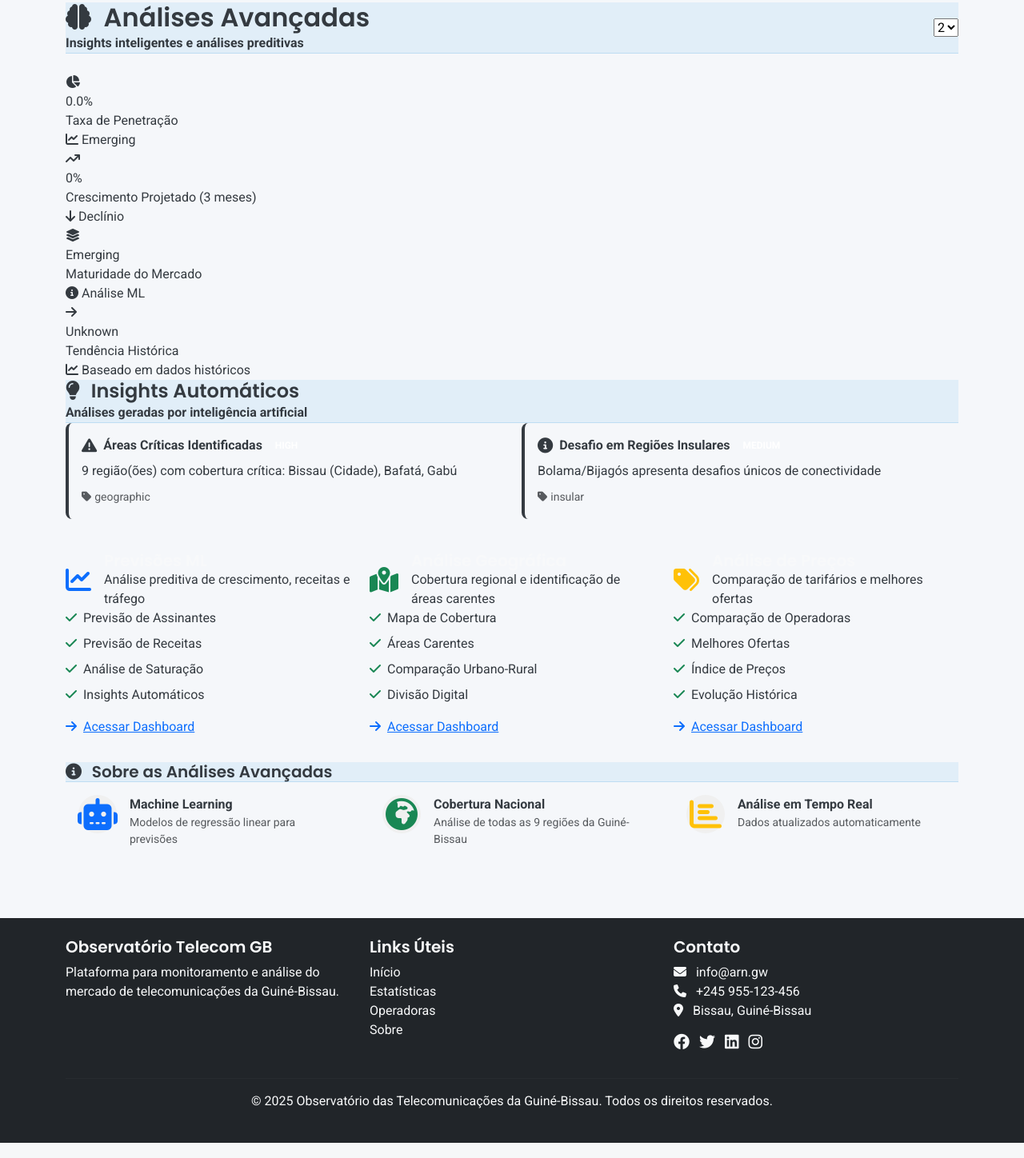
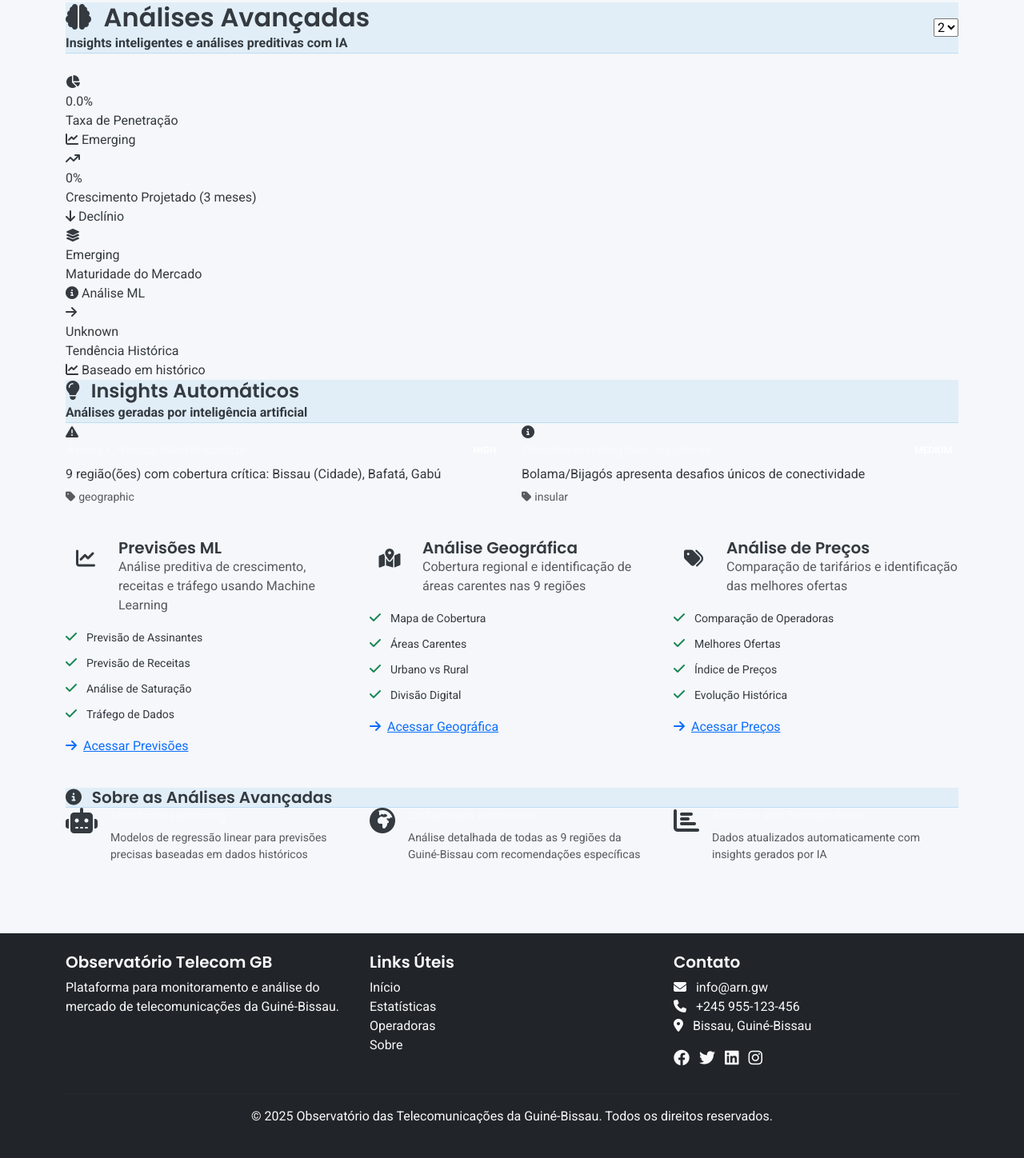
Before and after one commit to atchutchi/observatorio-arn, a Django app: page /dashboard/advanced/ in a window 1280 px wide. Shown: the part 379-1827 px from the top of the page at 80% size. Run offline with Django 3.2, Linux system fonts and the light colour scheme; the visitor is signed in with stand-in values (Sample User, id 1); data that the repository does not hold is empty.

Commit message:
fix: Melhorar layout do dashboard consolidado de analises avancadas
- Simplificar estrutura do template
- Usar row/col padrao do Bootstrap
- Remover dashboard-widgets que estava causando problemas
- Adicionar icones de feature mais visiveis
- Melhorar espacamento e organizacao
- Cards de acesso rapido em grid 3 colunas
- Manter consistencia com estilo Binance
- Animacoes suaves ao carregar

```diff
--- a/dashboard/templates/dashboard/advanced/dashboard.html
+++ b/dashboard/templates/dashboard/advanced/dashboard.html
@@ -12,9 +12,9 @@
                 <i class="fas fa-brain me-2"></i>
                 Análises Avançadas
             </h2>
-            <p class="card-subtitle">Insights inteligentes e análises preditivas</p>
+            <p class="card-subtitle">Insights inteligentes e análises preditivas com IA</p>
         </div>
-        <div class="dashboard-filter-group">
+        <div class="form-group mb-0">
             <select name="year" class="form-select-questionario dashboard-filter" onchange="window.location.href='?year='+this.value">
                 {% for y in "2021 2022 2023 2024 2025"|make_list %}
                     <option value="{{ y }}" {% if y|add:0 == year %}selected{% endif %}>{{ y }}</option>
@@ -72,7 +72,7 @@
         <div class="kpi-label">Tendência Histórica</div>
         <div class="kpi-change {% if kpis.trend == 'growing' %}positive{% elif kpis.trend == 'declining' %}negative{% else %}neutral{% endif %}">
             <i class="fas fa-chart-line"></i>
-            Baseado em dados históricos
+            Baseado em histórico
         </div>
     </div>
 </div>
@@ -91,16 +91,20 @@
         <div class="row">
             {% for insight in insights %}
             <div class="col-md-6 mb-3">
-                <div class="alert-card alert-{{ insight.type }}">
-                    <div class="alert-header">
+                <div class="platform-alert platform-alert-{% if insight.type == 'positive' %}success{% elif insight.type == 'warning' %}warning{% else %}info{% endif %}">
+                    <div class="alert-icon">
                         <i class="fas fa-{% if insight.type == 'positive' %}check-circle{% elif insight.type == 'warning' %}exclamation-triangle{% else %}info-circle{% endif %}"></i>
-                        <strong>{{ insight.title }}</strong>
-                        <span class="badge badge-{{ insight.priority }}">{{ insight.priority|upper }}</span>
                     </div>
-                    <p class="mb-2">{{ insight.message }}</p>
-                    <small class="text-muted">
-                        <i class="fas fa-tag me-1"></i>{{ insight.category }}
-                    </small>
+                    <div class="alert-content">
+                        <div class="d-flex justify-content-between align-items-center mb-2">
+                            <h6 class="alert-title mb-0">{{ insight.title }}</h6>
+                            <span class="badge badge-{{ insight.priority }}">{{ insight.priority|upper }}</span>
+                        </div>
+                        <p class="alert-message mb-1">{{ insight.message }}</p>
+                        <small class="text-muted">
+                            <i class="fas fa-tag me-1"></i>{{ insight.category }}
+                        </small>
+                    </div>
                 </div>
             </div>
             {% endfor %}
@@ -108,87 +112,138 @@
     </div>
 </div>
 {% else %}
-<div class="platform-card mb-4">
-    <div class="card-body text-center">
-        <i class="fas fa-info-circle fa-3x text-muted mb-3"></i>
-        <p class="text-muted">Nenhum insight disponível no momento. Mais dados são necessários para gerar análises.</p>
+<div class="platform-alert platform-alert-info mb-4">
+    <div class="alert-icon">
+        <i class="fas fa-info-circle"></i>
+    </div>
+    <div class="alert-content">
+        <h6 class="alert-title">Sem Insights Disponíveis</h6>
+        <p class="alert-message mb-0">Mais dados são necessários para gerar análises automáticas.</p>
     </div>
 </div>
 {% endif %}
 
-<!-- Links Rápidos para Análises Específicas -->
-<div class="dashboard-widgets">
-    <div class="widget-card">
-        <div class="widget-header">
-            <div class="d-flex align-items-center">
-                <i class="fas fa-chart-line fa-2x text-primary me-3"></i>
-                <div>
-                    <h5 class="widget-title mb-0">Previsões ML</h5>
-                    <p class="widget-subtitle mb-0">Análise preditiva de crescimento, receitas e tráfego</p>
+<!-- Acesso Rápido aos Dashboards -->
+<div class="row mb-4">
+    <div class="col-lg-4 mb-3">
+        <div class="platform-card h-100">
+            <div class="card-body">
+                <div class="d-flex align-items-start mb-3">
+                    <div class="feature-icon me-3">
+                        <i class="fas fa-chart-line"></i>
+                    </div>
+                    <div class="flex-grow-1">
+                        <h5 class="card-title">Previsões ML</h5>
+                        <p class="card-text text-muted">
+                            Análise preditiva de crescimento, receitas e tráfego usando Machine Learning
+                        </p>
+                    </div>
                 </div>
+                <ul class="list-unstyled mb-3">
+                    <li class="mb-2">
+                        <i class="fas fa-check text-success me-2"></i>
+                        <small>Previsão de Assinantes</small>
+                    </li>
+                    <li class="mb-2">
+                        <i class="fas fa-check text-success me-2"></i>
+                        <small>Previsão de Receitas</small>
+                    </li>
+                    <li class="mb-2">
+                        <i class="fas fa-check text-success me-2"></i>
+                        <small>Análise de Saturação</small>
+                    </li>
+                    <li class="mb-2">
+                        <i class="fas fa-check text-success me-2"></i>
+                        <small>Tráfego de Dados</small>
+                    </li>
+                </ul>
+                <a href="{% url 'dashboard:advanced-predictions' %}?year={{ year }}" class="btn-binance w-100">
+                    <i class="fas fa-arrow-right me-2"></i>Acessar Previsões
+                </a>
             </div>
-        </div>
-        <div class="widget-body">
-            <ul class="list-unstyled mb-3">
-                <li class="mb-2"><i class="fas fa-check text-success me-2"></i>Previsão de Assinantes</li>
-                <li class="mb-2"><i class="fas fa-check text-success me-2"></i>Previsão de Receitas</li>
-                <li class="mb-2"><i class="fas fa-check text-success me-2"></i>Análise de Saturação</li>
-                <li class="mb-2"><i class="fas fa-check text-success me-2"></i>Insights Automáticos</li>
-            </ul>
-            <a href="{% url 'dashboard:advanced-predictions' %}?year={{ year }}" class="btn-binance w-100">
-                <i class="fas fa-arrow-right me-2"></i>Acessar Dashboard
-            </a>
         </div>
     </div>
 
-    <div class="widget-card">
-        <div class="widget-header">
-            <div class="d-flex align-items-center">
-                <i class="fas fa-map-marked-alt fa-2x text-success me-3"></i>
-                <div>
-                    <h5 class="widget-title mb-0">Análise Geográfica</h5>
-                    <p class="widget-subtitle mb-0">Cobertura regional e identificação de áreas carentes</p>
+    <div class="col-lg-4 mb-3">
+        <div class="platform-card h-100">
+            <div class="card-body">
+                <div class="d-flex align-items-start mb-3">
+                    <div class="feature-icon me-3">
+                        <i class="fas fa-map-marked-alt"></i>
+                    </div>
+                    <div class="flex-grow-1">
+                        <h5 class="card-title">Análise Geográfica</h5>
+                        <p class="card-text text-muted">
+                            Cobertura regional e identificação de áreas carentes nas 9 regiões
+                        </p>
+                    </div>
                 </div>
+                <ul class="list-unstyled mb-3">
+                    <li class="mb-2">
+                        <i class="fas fa-check text-success me-2"></i>
+                        <small>Mapa de Cobertura</small>
+                    </li>
+                    <li class="mb-2">
+                        <i class="fas fa-check text-success me-2"></i>
+                        <small>Áreas Carentes</small>
+                    </li>
+                    <li class="mb-2">
+                        <i class="fas fa-check text-success me-2"></i>
+                        <small>Urbano vs Rural</small>
+                    </li>
+                    <li class="mb-2">
+                        <i class="fas fa-check text-success me-2"></i>
+                        <small>Divisão Digital</small>
+                    </li>
+                </ul>
+                <a href="{% url 'dashboard:advanced-geographic' %}?year={{ year }}" class="btn-binance w-100">
+                    <i class="fas fa-arrow-right me-2"></i>Acessar Geográfica
+                </a>
             </div>
-        </div>
-        <div class="widget-body">
-            <ul class="list-unstyled mb-3">
-                <li class="mb-2"><i class="fas fa-check text-success me-2"></i>Mapa de Cobertura</li>
-                <li class="mb-2"><i class="fas fa-check text-success me-2"></i>Áreas Carentes</li>
-                <li class="mb-2"><i class="fas fa-check text-success me-2"></i>Comparação Urbano-Rural</li>
-                <li class="mb-2"><i class="fas fa-check text-success me-2"></i>Divisão Digital</li>
-            </ul>
-            <a href="{% url 'dashboard:advanced-geographic' %}?year={{ year }}" class="btn-binance w-100">
-                <i class="fas fa-arrow-right me-2"></i>Acessar Dashboard
-            </a>
         </div>
     </div>
 
-    <div class="widget-card">
-        <div class="widget-header">
-            <div class="d-flex align-items-center">
-                <i class="fas fa-tags fa-2x text-warning me-3"></i>
-                <div>
-                    <h5 class="widget-title mb-0">Análise de Preços</h5>
-                    <p class="widget-subtitle mb-0">Comparação de tarifários e melhores ofertas</p>
+    <div class="col-lg-4 mb-3">
+        <div class="platform-card h-100">
+            <div class="card-body">
+                <div class="d-flex align-items-start mb-3">
+                    <div class="feature-icon me-3">
+                        <i class="fas fa-tags"></i>
+                    </div>
+                    <div class="flex-grow-1">
+                        <h5 class="card-title">Análise de Preços</h5>
+                        <p class="card-text text-muted">
+                            Comparação de tarifários e identificação das melhores ofertas
+                        </p>
+                    </div>
                 </div>
+                <ul class="list-unstyled mb-3">
+                    <li class="mb-2">
+                        <i class="fas fa-check text-success me-2"></i>
+                        <small>Comparação de Operadoras</small>
+                    </li>
+                    <li class="mb-2">
+                        <i class="fas fa-check text-success me-2"></i>
+                        <small>Melhores Ofertas</small>
+                    </li>
+                    <li class="mb-2">
+                        <i class="fas fa-check text-success me-2"></i>
+                        <small>Índice de Preços</small>
+                    </li>
+                    <li class="mb-2">
+                        <i class="fas fa-check text-success me-2"></i>
+                        <small>Evolução Histórica</small>
+                    </li>
+                </ul>
+                <a href="{% url 'dashboard:advanced-prices' %}?year={{ year }}" class="btn-binance w-100">
+                    <i class="fas fa-arrow-right me-2"></i>Acessar Preços
+                </a>
             </div>
-        </div>
-        <div class="widget-body">
-            <ul class="list-unstyled mb-3">
-                <li class="mb-2"><i class="fas fa-check text-success me-2"></i>Comparação de Operadoras</li>
-                <li class="mb-2"><i class="fas fa-check text-success me-2"></i>Melhores Ofertas</li>
-                <li class="mb-2"><i class="fas fa-check text-success me-2"></i>Índice de Preços</li>
-                <li class="mb-2"><i class="fas fa-check text-success me-2"></i>Evolução Histórica</li>
-            </ul>
-            <a href="{% url 'dashboard:advanced-prices' %}?year={{ year }}" class="btn-binance w-100">
-                <i class="fas fa-arrow-right me-2"></i>Acessar Dashboard
-            </a>
         </div>
     </div>
 </div>
 
-<!-- Estatísticas de Análise -->
+<!-- Sobre as Análises -->
 <div class="platform-card">
     <div class="card-header">
         <h5 class="card-title mb-0">
@@ -198,36 +253,42 @@
     </div>
     <div class="card-body">
         <div class="row">
-            <div class="col-md-4">
-                <div class="stats-item">
-                    <div class="stats-icon">
-                        <i class="fas fa-robot fa-2x text-primary"></i>
+            <div class="col-md-4 mb-3">
+                <div class="d-flex align-items-start">
+                    <div class="me-3" style="color: var(--binance-yellow);">
+                        <i class="fas fa-robot fa-2x"></i>
                     </div>
-                    <div class="stats-content">
-                        <strong>Machine Learning</strong>
-                        <p class="text-muted small mb-0">Modelos de regressão linear para previsões</p>
+                    <div>
+                        <h6 class="mb-2">Machine Learning</h6>
+                        <p class="text-muted small mb-0">
+                            Modelos de regressão linear para previsões precisas baseadas em dados históricos
+                        </p>
                     </div>
                 </div>
             </div>
-            <div class="col-md-4">
-                <div class="stats-item">
-                    <div class="stats-icon">
-                        <i class="fas fa-globe-africa fa-2x text-success"></i>
+            <div class="col-md-4 mb-3">
+                <div class="d-flex align-items-start">
+                    <div class="me-3" style="color: var(--binance-success);">
+                        <i class="fas fa-globe-africa fa-2x"></i>
                     </div>
-                    <div class="stats-content">
-                        <strong>Cobertura Nacional</strong>
-                        <p class="text-muted small mb-0">Análise de todas as 9 regiões da Guiné-Bissau</p>
+                    <div>
+                        <h6 class="mb-2">Cobertura Nacional</h6>
+                        <p class="text-muted small mb-0">
+                            Análise detalhada de todas as 9 regiões da Guiné-Bissau com recomendações específicas
+                        </p>
                     </div>
                 </div>
             </div>
-            <div class="col-md-4">
-                <div class="stats-item">
-                    <div class="stats-icon">
-                        <i class="fas fa-chart-bar fa-2x text-warning"></i>
+            <div class="col-md-4 mb-3">
+                <div class="d-flex align-items-start">
+                    <div class="me-3" style="color: var(--binance-info);">
+                        <i class="fas fa-chart-bar fa-2x"></i>
                     </div>
-                    <div class="stats-content">
-                        <strong>Análise em Tempo Real</strong>
-                        <p class="text-muted small mb-0">Dados atualizados automaticamente</p>
+                    <div>
+                        <h6 class="mb-2">Análise em Tempo Real</h6>
+                        <p class="text-muted small mb-0">
+                            Dados atualizados automaticamente com insights gerados por IA
+                        </p>
                     </div>
                 </div>
             </div>
@@ -238,53 +299,17 @@
 
 {% block extra_css %}
 <style>
-    .alert-card {
-        background: var(--binance-dark-light);
-        border: 1px solid var(--binance-border);
-        border-left: 4px solid;
-        border-radius: 8px;
-        padding: 1rem;
-        transition: all 0.3s ease;
-    }
-
-    .alert-card:hover {
-        transform: translateX(5px);
-        box-shadow: var(--shadow-light);
-    }
-
-    .alert-card.alert-positive {
-        border-left-color: var(--binance-success);
-    }
-
-    .alert-card.alert-warning {
-        border-left-color: var(--binance-warning);
-    }
-
-    .alert-card.alert-info {
-        border-left-color: var(--binance-info);
-    }
-
-    .alert-header {
+    .feature-icon {
+        width: 50px;
+        height: 50px;
         display: flex;
         align-items: center;
-        gap: 0.5rem;
-        margin-bottom: 0.5rem;
-    }
-
-    .alert-header i {
-        font-size: 1.2rem;
-    }
-
-    .alert-positive .alert-header i {
-        color: var(--binance-success);
-    }
-
-    .alert-warning .alert-header i {
-        color: var(--binance-warning);
-    }
-
-    .alert-info .alert-header i {
-        color: var(--binance-info);
+        justify-content: center;
+        background: var(--binance-hover);
+        border-radius: 12px;
+        color: var(--binance-yellow);
+        font-size: 1.5rem;
+        flex-shrink: 0;
     }
 
     .badge-high {
@@ -298,48 +323,22 @@
     .badge-low {
         background-color: var(--binance-success) !important;
     }
-
-    .stats-item {
-        display: flex;
-        align-items: flex-start;
-        gap: 1rem;
-        padding: 1rem;
-        background: var(--binance-hover);
-        border-radius: 8px;
-    }
-
-    .stats-icon {
-        flex-shrink: 0;
-    }
-
-    .stats-content {
-        flex-grow: 1;
-    }
-
-    .dashboard-widgets {
-        display: grid;
-        grid-template-columns: repeat(auto-fit, minmax(300px, 1fr));
-        gap: 1.5rem;
-        margin-bottom: 2rem;
-    }
 </style>
 {% endblock %}
 
 {% block extra_js %}
 <script>
 document.addEventListener('DOMContentLoaded', function() {
-    // Animações suaves ao carregar
-    const cards = document.querySelectorAll('.kpi-card, .widget-card, .alert-card');
+    // Animação suave ao carregar
+    const cards = document.querySelectorAll('.kpi-card, .platform-card, .platform-alert');
     cards.forEach((card, index) => {
+        card.style.opacity = '0';
+        card.style.transform = 'translateY(20px)';
+
         setTimeout(() => {
-            card.style.opacity = '0';
-            card.style.transform = 'translateY(20px)';
             card.style.transition = 'all 0.5s ease';
-
-            setTimeout(() => {
-                card.style.opacity = '1';
-                card.style.transform = 'translateY(0)';
-            }, 50);
+            card.style.opacity = '1';
+            card.style.transform = 'translateY(0)';
         }, index * 50);
     });
 });
```
